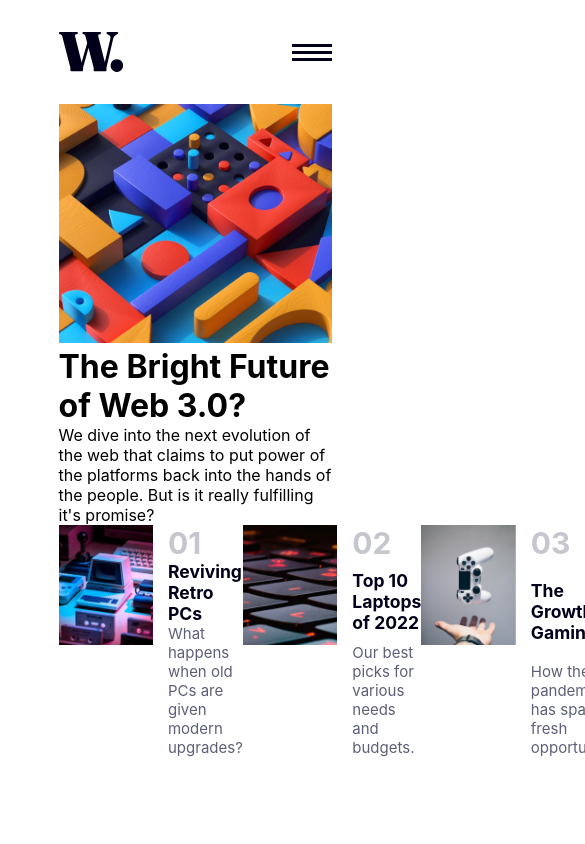
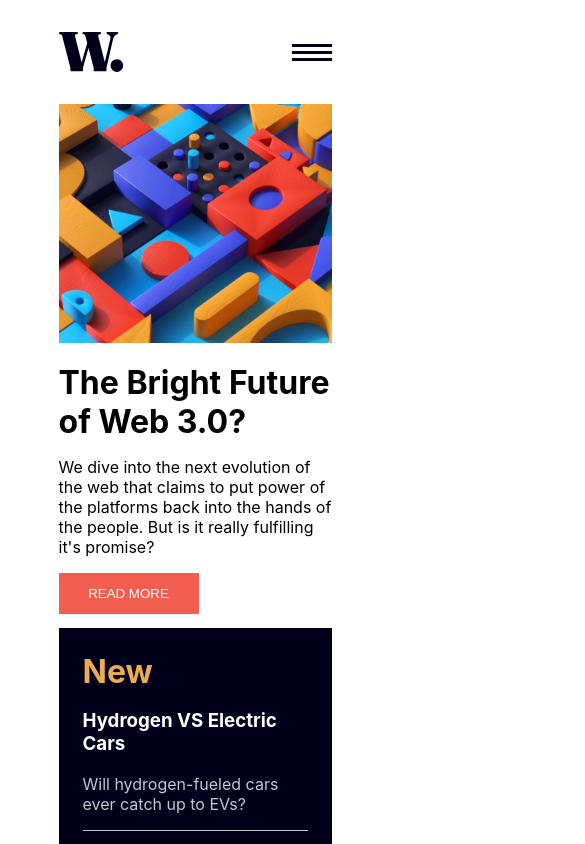
Before and after one commit to Chaffexd/news-homepage, a React (Create React App) app: page / in a window 390 px wide. Shown: the top 844 px of the page, 585 px wide, since content can reach past the window. Built offline with nearby package versions, Linux system fonts and the light colour scheme.

Commit message:
now responsive on mobile and desktop

```diff
--- a/src/App.js
+++ b/src/App.js
@@ -8,14 +8,14 @@ import MobileHeader from './components/Layout/MobileHeader';
 import MobileMain from './components/Mobile/MobileMain';
 
 function App() {
-  const [isDesktop, setDesktop] = useState(window.innerWidth > 1000);
+  const [isDesktop, setDesktop] = useState(window.innerWidth > 1150);
   const updateWidth = () => {
-    setDesktop(window.innerWidth > 1000);
+    setDesktop(window.innerWidth > 1150);
   };
   useEffect(() => {
     window.addEventListener("resize", updateWidth);
     return() => {window.removeEventListener("resize", updateWidth)}
-  });
+  }, [isDesktop]);
   return (
     <div className="App">
       {isDesktop ? <Header /> : <MobileHeader />}
--- a/src/components/Footer/FooterItem.js
+++ b/src/components/Footer/FooterItem.js
@@ -43,7 +43,7 @@ const FooterItem = () => {
     )
 
     return (
-        <div className={classes.itemContainer}>
+        <div className={classes.footerItemContainer}>
             {imageSource}
         </div>
     );
--- a/src/components/Footer/FooterItem.module.css
+++ b/src/components/Footer/FooterItem.module.css
@@ -25,3 +25,23 @@
 .p {
     color: hsl(236, 13%, 42%);
 }
+
+@media (min-width: 1150px) {
+    .footerItemContainer {
+        display: flex;
+    }
+}
+
+@media (max-width: 1150px) {
+    .itemContainer {
+        display: flex;
+        margin-bottom: 1em;
+    }
+    .footerItems {
+        display: flex;
+        justify-content: space-between;
+    }
+    .image {
+        height: 129px;
+    }
+}
--- a/src/components/Main/Side.module.css
+++ b/src/components/Main/Side.module.css
@@ -16,3 +16,9 @@
     display: flex;
     flex-direction: column;
 }
+
+@media (max-width: 1150px) {
+    .sideComponent {
+        margin-bottom: 2.5em;
+    }
+}
--- a/src/components/Mobile/MobileLanding.js
+++ b/src/components/Mobile/MobileLanding.js
@@ -5,8 +5,9 @@ import classes from './MobileLanding.module.css';
 const MobileLanding = (props) => {
   return (
     <div>
-        <h1>{props.title}</h1>
-        <p>{props.paragraph}</p>
+        <h1 className={classes.header}>{props.title}</h1>
+        <p className={classes.paragraph}>{props.paragraph}</p>
+        <button className={classes.button}>READ MORE</button>
     </div>
   )
 };
--- a/src/components/Mobile/MobileLanding.module.css
+++ b/src/components/Mobile/MobileLanding.module.css
@@ -0,0 +1,21 @@
+.button {
+    width: 140px;
+    padding: 1em;
+    border: none;
+    background-color: hsl(5, 85%, 63%);
+    color: white;
+    cursor: pointer;
+    margin-bottom: 1em;
+}
+
+.button:hover {
+    background-color: hsl(35, 77%, 62%);
+}
+
+.header {
+    margin-bottom: .5em;
+}
+
+.paragraph {
+    margin-bottom: 1em;
+}
--- a/src/components/Mobile/MobileMain.js
+++ b/src/components/Mobile/MobileMain.js
@@ -1,5 +1,6 @@
 import React from 'react';
 import mobilePhoto from '../../assets/images/image-web-3-mobile.jpg';
+import Side from '../Main/Side';
 import MobileLanding from './MobileLanding';
 
 import classes from './MobileMain.module.css';
@@ -13,6 +14,8 @@ const MobileMain = () => {
             paragraph="We dive into the next evolution of the web that claims to put power of the platforms
             back into the hands of the people. But is it really fulfilling it's promise?"
         />
+        <Side />
+
     </div>
   )
 };
--- a/src/components/Mobile/MobileMain.module.css
+++ b/src/components/Mobile/MobileMain.module.css
@@ -1,3 +1,4 @@
 .mobileLanding {
     width: 100%;
+    margin-bottom: 1em;
 }
```
Also changed, not shown: src/components/Footer/Footer.module.css (line endings or trailing spaces).
